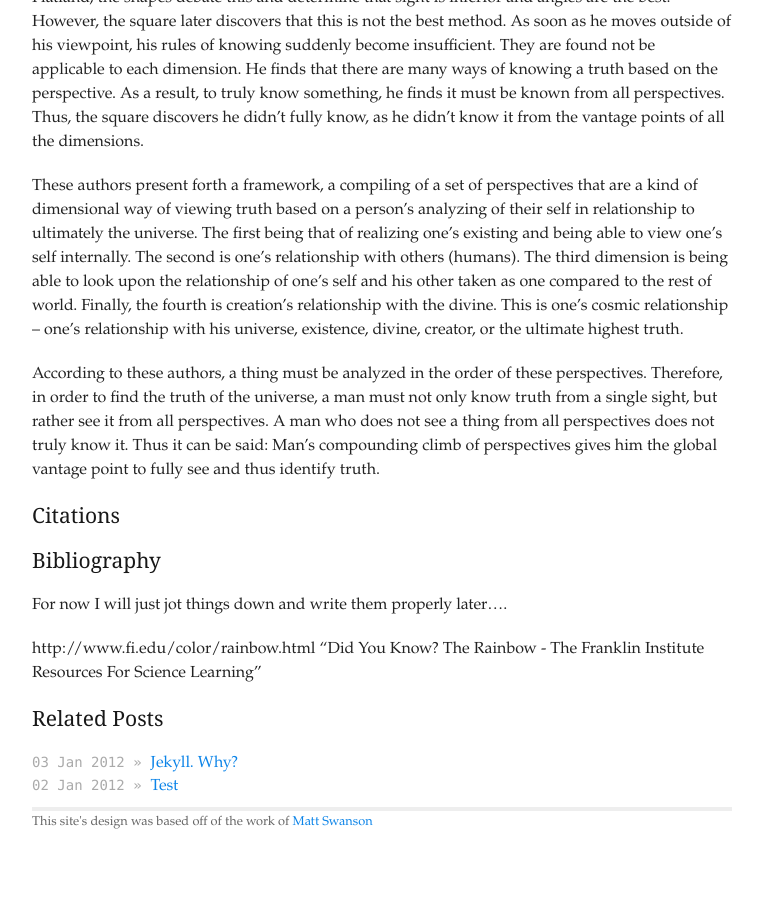
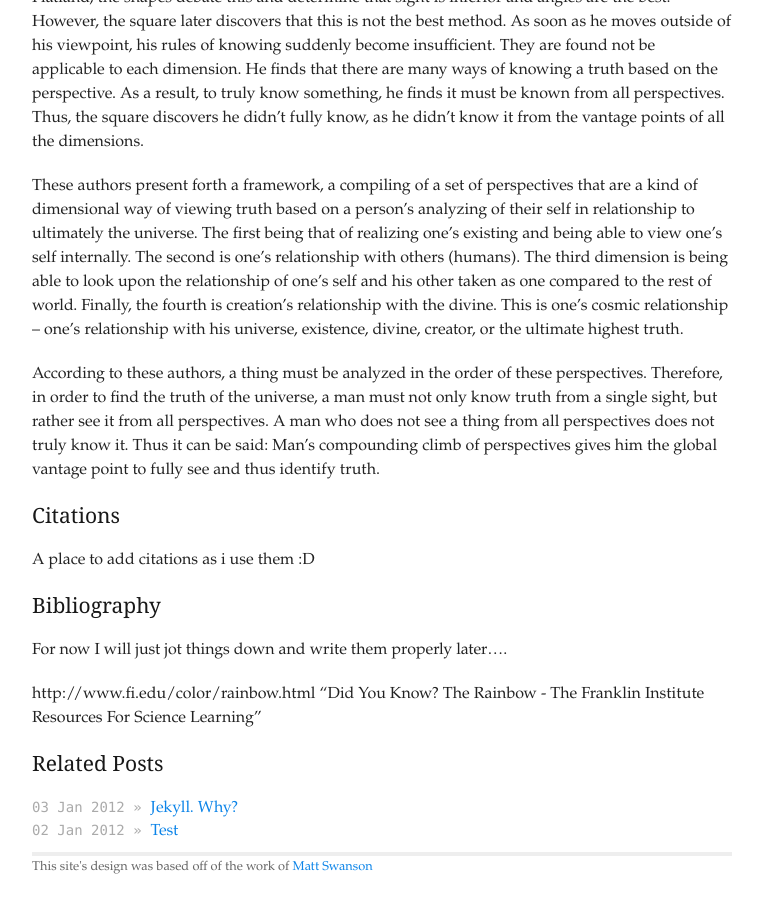
Before and after one commit to akosednar/akosednar.github.com, a Jekyll site: the page built from _posts/2012-01-06-Senior-Thesis-2012.md, in a window 1280 px wide and 900 px high, scrolled down 1442 px. Shown: the whole window, without its empty margins (378-1141 px from the left). Built offline with Jekyll 4.4.1, drawn with Linux system fonts in a browser that asks for light colours; before the commit the page ends 2297 px from its top, so only the background shows below that.

Commit message:
thesis text

```diff
--- a/_posts/2012-01-06-Senior-Thesis-2012.md
+++ b/_posts/2012-01-06-Senior-Thesis-2012.md
@@ -29,6 +29,7 @@ According to these authors, a thing must be analyzed in the order of these persp
 
 ### Citations ###
 
+A place to add citations as i use them :D
 
 ### Bibliography ###
 
```
